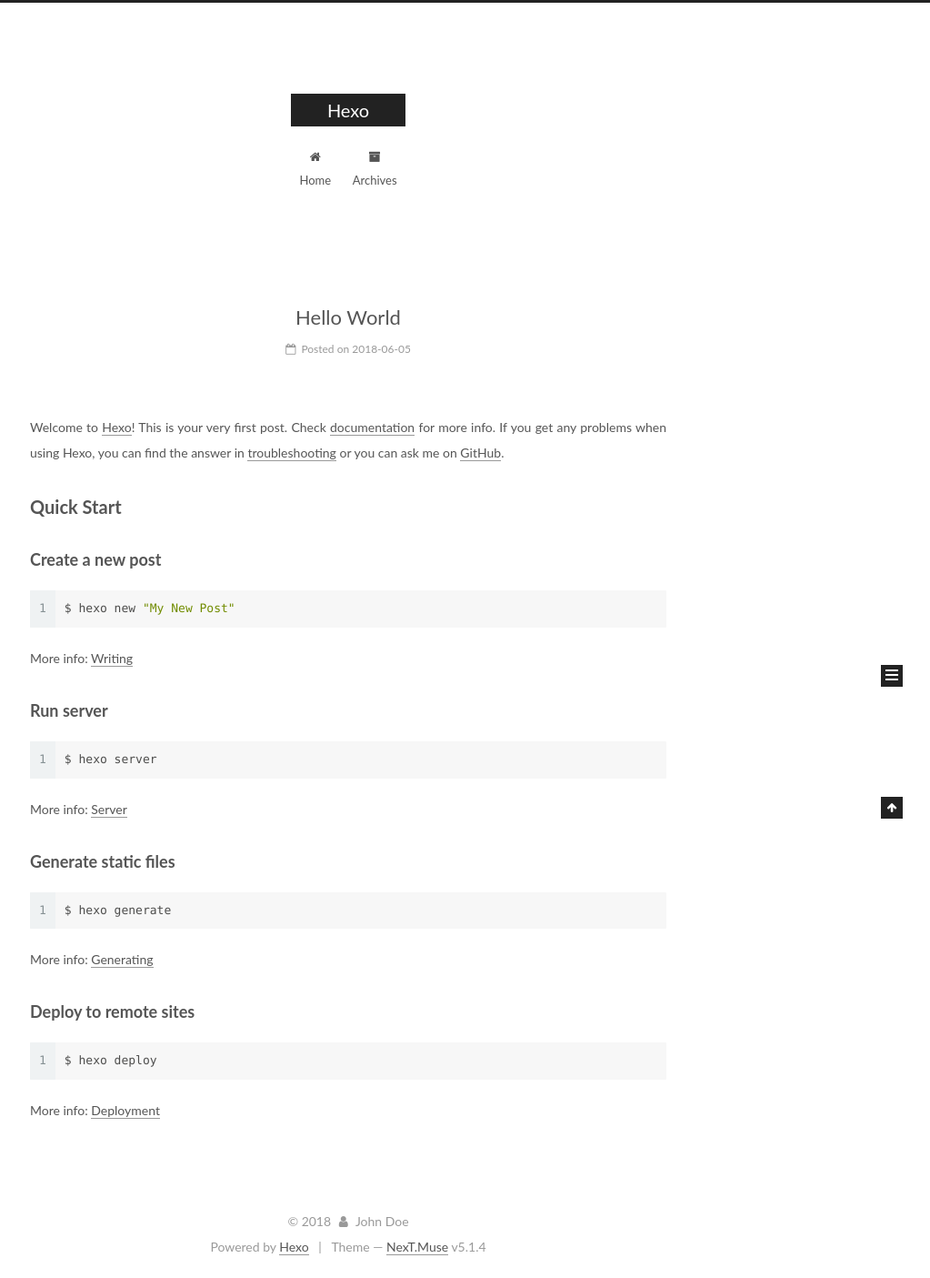
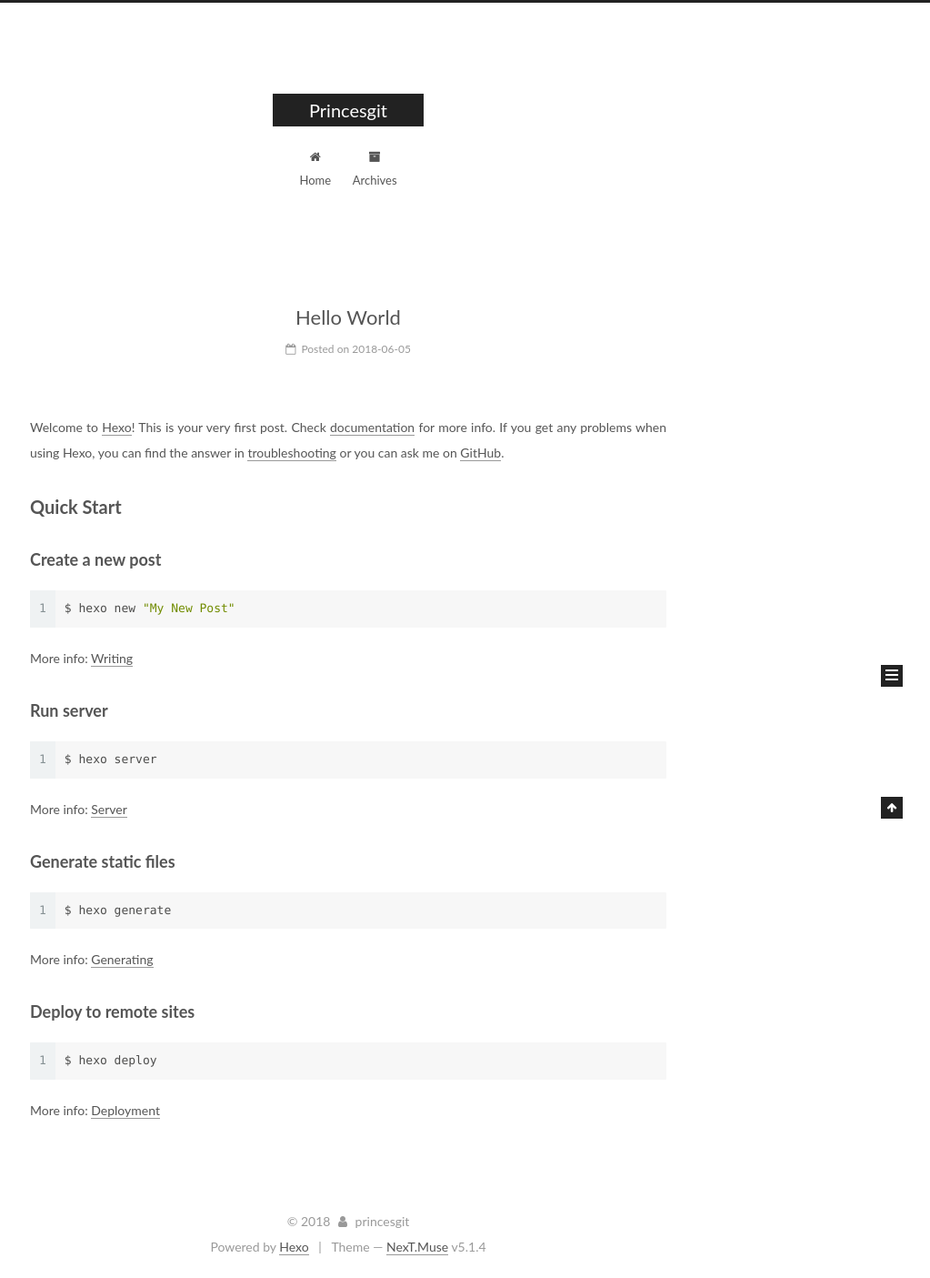
Before and after one commit to princesgit/princesgit.github.io, a plain HTML site: page index.html in a window 1280 px wide. Shown: the whole page at 91% size, without its empty margins (257-1280 px from the left). Drawn offline with Linux system fonts and the light colour scheme.

Commit message:
Site updated: 2018-06-05 16:08:09

```diff
--- a/css/main.css
+++ b/css/main.css
@@ -1822,7 +1822,7 @@ pre .javascript .function {
   width: 4px;
   height: 4px;
   border-radius: 50%;
-  background: #3775ff;
+  background: #bdd5ff;
 }
 .links-of-blogroll {
   font-size: 13px;
--- a/index.html
+++ b/index.html
@@ -80,12 +80,12 @@
 
 
 <meta property="og:type" content="website">
-<meta property="og:title" content="Hexo">
+<meta property="og:title" content="Princesgit">
 <meta property="og:url" content="http://yoursite.com/index.html">
-<meta property="og:site_name" content="Hexo">
+<meta property="og:site_name" content="Princesgit">
 <meta property="og:locale" content="default">
 <meta name="twitter:card" content="summary">
-<meta name="twitter:title" content="Hexo">
+<meta name="twitter:title" content="Princesgit">
 
 
 
@@ -121,7 +121,7 @@
 
 
 
-  <title>Hexo</title>
+  <title>Princesgit</title>
 
 
 
@@ -152,7 +152,7 @@
     <div class="custom-logo-site-title">
       <a href="/"  class="brand" rel="start">
         <span class="logo-line-before"><i></i></span>
-        <span class="site-title">Hexo</span>
+        <span class="site-title">Princesgit</span>
         <span class="logo-line-after"><i></i></span>
       </a>
     </div>
@@ -232,13 +232,13 @@
     <link itemprop="mainEntityOfPage" href="http://yoursite.com/2018/06/05/hello-world/">
 
     <span hidden itemprop="author" itemscope itemtype="http://schema.org/Person">
-      <meta itemprop="name" content="John Doe">
+      <meta itemprop="name" content="princesgit">
       <meta itemprop="description" content="">
       <meta itemprop="image" content="/images/avatar.gif">
     </span>
 
     <span hidden itemprop="publisher" itemscope itemtype="http://schema.org/Organization">
-      <meta itemprop="name" content="Hexo">
+      <meta itemprop="name" content="Princesgit">
     </span>
 
 
@@ -379,7 +379,7 @@
         <div class="site-overview">
           <div class="site-author motion-element" itemprop="author" itemscope itemtype="http://schema.org/Person">
 
-              <p class="site-author-name" itemprop="name">John Doe</p>
+              <p class="site-author-name" itemprop="name">princesgit</p>
               <p class="site-description motion-element" itemprop="description"></p>
           </div>
 
@@ -435,7 +435,7 @@
   <span class="with-love">
     <i class="fa fa-user"></i>
   </span>
-  <span class="author" itemprop="copyrightHolder">John Doe</span>
+  <span class="author" itemprop="copyrightHolder">princesgit</span>
 
 
 </div>
```
Also changed, not shown: 2018/06/05/hello-world/index.html (+7 -7 lines), archives/2018/06/index.html (+7 -7 lines), archives/2018/index.html (+7 -7 lines), archives/index.html (+7 -7 lines).
